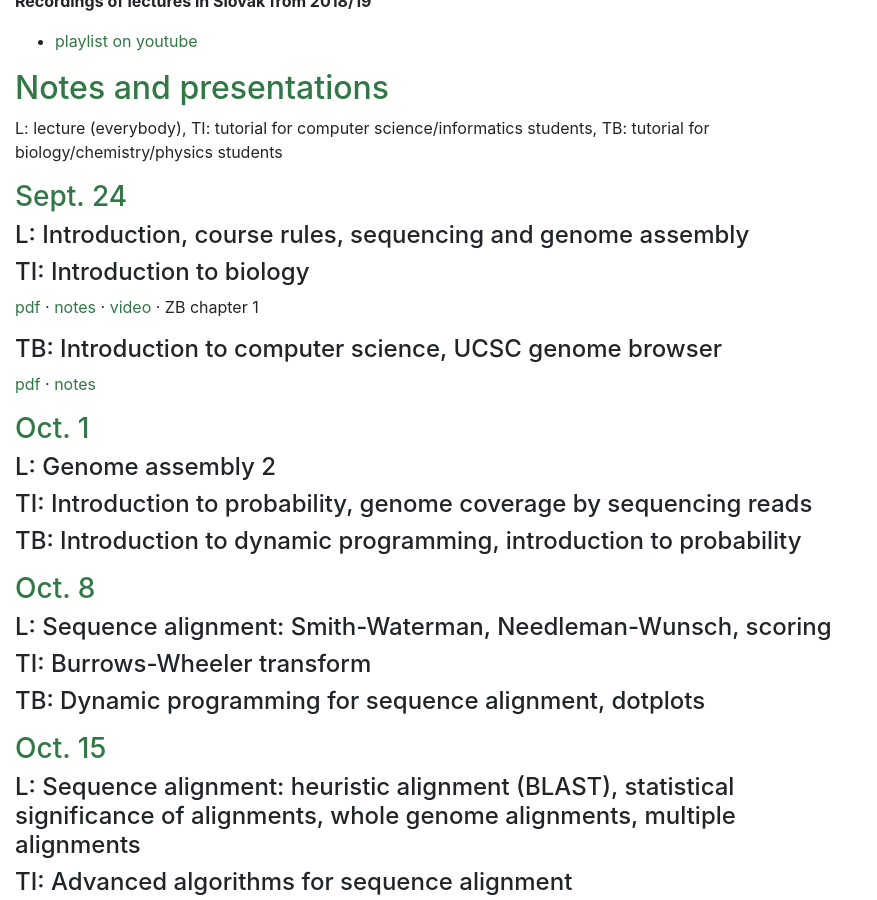
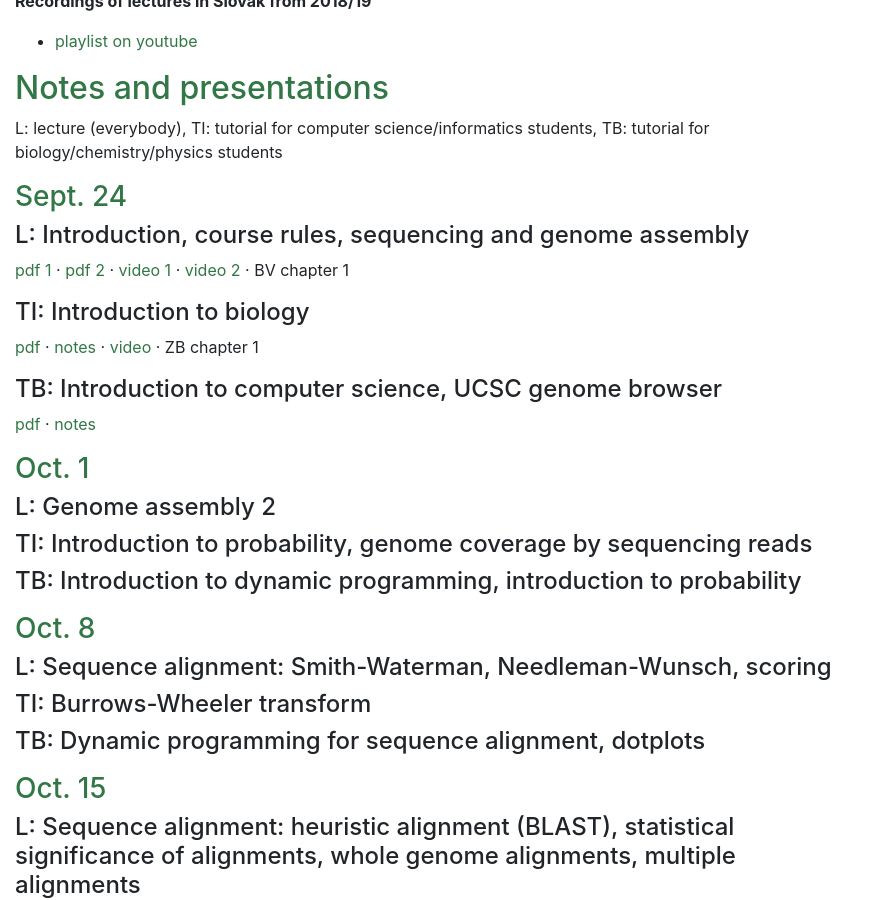
Before and after one commit to fmfi-compbio/mbi, a Jekyll site: the page built from Materials.md, in a window 1280 px wide and 900 px high, scrolled down 517 px. Shown: the whole window, without its empty margins (0-877 px from the left). Built offline with Jekyll 4.4.1, drawn with Linux system fonts in a browser that asks for light colours; nearby versions of some CDN libraries; our own code applies the rules of GitHub Pages for plain Markdown files.

Commit message:
Modify resource visibility in Materials.md
Updated visibility settings for included resources and changed conditional display for BV chapter 1.

```diff
--- a/Materials.md
+++ b/Materials.md
@@ -35,11 +35,11 @@ L: lecture (everybody), TI: tutorial for computer science/informatics students,
 
 #### L: Introduction, course rules, sequencing and genome assembly
 
-{% include pdf.html file="p-intro" name="pdf 1" show=0 dot=1
-%} {% include pdf.html file="p-seq" name="pdf 2" show=0 dot=1
-%} {% include youtube.html id="3HI-wKmTuSs" name="video 1" show=0 dot=1
-%} {% include youtube.html id="iHt5WPVFd7E" name="video 2" show=0 dot=1
-%} {% if false %} BV chapter 1 {% endif %}
+{% include pdf.html file="p-intro" name="pdf 1" show=1 dot=1
+%} {% include pdf.html file="p-seq" name="pdf 2" show=1 dot=1
+%} {% include youtube.html id="3HI-wKmTuSs" name="video 1" show=1 dot=1
+%} {% include youtube.html id="iHt5WPVFd7E" name="video 2" show=1 dot=1
+%} {% if true %} BV chapter 1 {% endif %}
 
 #### TI: Introduction to biology
 
```
